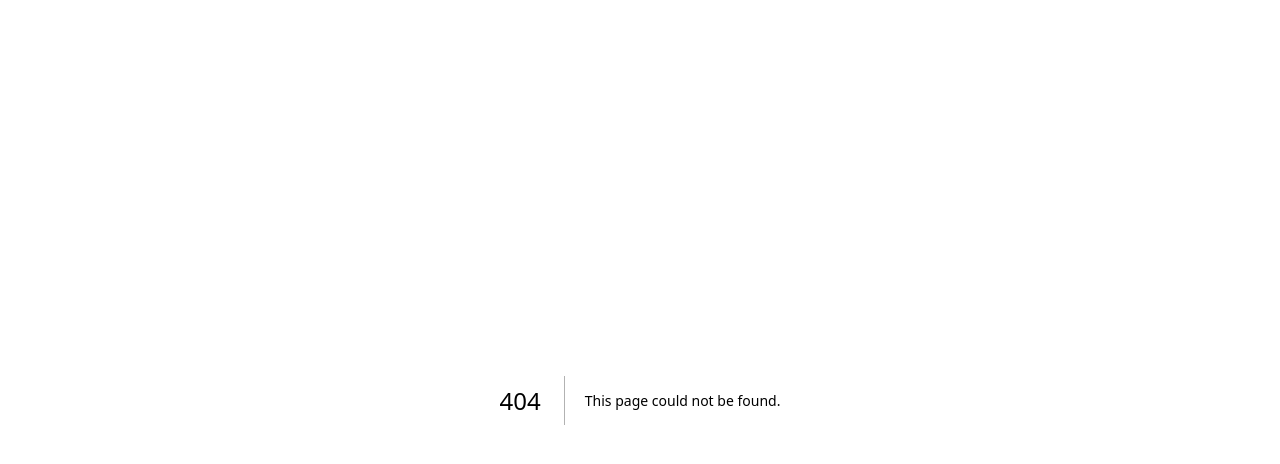
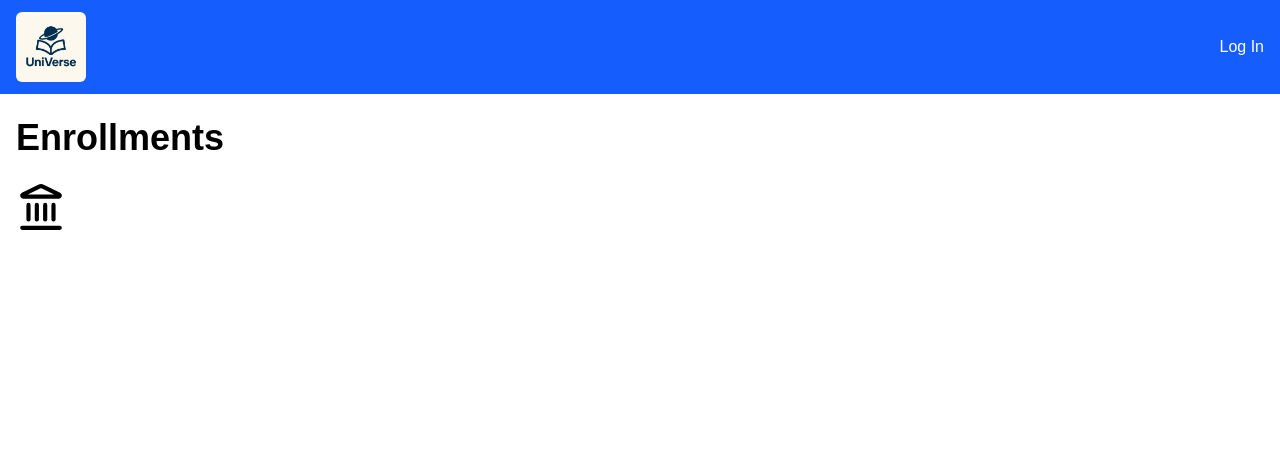
Before and after one commit to SibusiZW/UniVerse-portal, a Next.js app in the folder frontend/: page /dashboard/enrollments in a window 1280 px wide. Before the commit this address had no page. Shown: the top 464 px of the page. Built offline with nearby package versions, Linux system fonts and the light colour scheme.

Commit message:
feat: created bolierplate Enrollments Page and API route for enrollments

```diff
--- /dev/null
+++ b/frontend/app/api/enrollments/route.tsx
@@ -0,0 +1,10 @@
+import { NextResponse } from "next/server";
+
+export const GET = async () => {
+    const STUDENT_URL = "http://127.0.0.1:8000/enrollments/";
+    const res = await fetch(STUDENT_URL, { cache: 'no-store' });
+
+    const data = await res.json();
+
+    return NextResponse.json(data)
+}
--- a/frontend/app/dashboard/announcements/page.tsx
+++ b/frontend/app/dashboard/announcements/page.tsx
@@ -1,5 +1,7 @@
 "use client";
 import { useEffect, useState } from "react"
+import { useRouter } from "next/navigation";
+import { Newspaper } from "lucide-react";
 
 interface Announcement {
     id: number,
@@ -11,6 +13,8 @@ interface Announcement {
 
 export default function AnnouncementsPage() {
     const [announcements, setAnnouncements] = useState<Announcement[]>([]);
+    const [session, setSession] = useState(false);
+    const router = useRouter();
 
     useEffect(() => {
         fetch("http://localhost:3000/api/announcements")
@@ -18,9 +22,11 @@ export default function AnnouncementsPage() {
             .then(data => setAnnouncements(data))
     }, [])
 
+
     return (
         <div className="space-y-4">
             <h1 className="text-4xl font-semibold">University Announcements</h1>
+            <Newspaper size={50}/>
 
             <ul>
                 {
--- a/frontend/app/dashboard/courses/page.tsx
+++ b/frontend/app/dashboard/courses/page.tsx
@@ -1,5 +1,6 @@
 "use client";
 import { useState, useEffect } from "react";
+import { GraduationCap } from "lucide-react";
 
 interface Course {
     course_code: string,
@@ -16,11 +17,12 @@ export default function CoursesPage() {
         fetch("/api/courses")
             .then(res => res.json())
             .then(data => setCourses(data))
-    })
+    }, [])
 
     return (
         <div>
             <h1 className="text-4xl font-semibold mb-6">Courses Offered</h1>
+            <GraduationCap size={50} />
 
             <ul>
                 {courses.map(c =>
--- /dev/null
+++ b/frontend/app/dashboard/enrollments/page.tsx
@@ -0,0 +1,24 @@
+"use client";
+import { useState, useEffect } from "react";
+import { Landmark } from "lucide-react";
+
+export default function EnrollmentsPage() {
+    const [studentName, setStudentName] = useState("");
+
+    useEffect(() => {
+        const name = localStorage.getItem("username");
+
+        if (name) {
+            setStudentName(name);
+        }
+    });
+
+
+    return (
+        <div>
+            <h1 className="text-4xl font-semibold mb-6">Enrollments</h1>
+            <Landmark size={50} />
+
+        </div>
+    )
+}
--- a/frontend/app/dashboard/page.tsx
+++ b/frontend/app/dashboard/page.tsx
@@ -6,7 +6,7 @@ export default function DashboardMainPage() {
     const [username, setUsername] = useState("Guest");
 
     useEffect(() => {
-        const name = localStorage.getItem("username")
+        const name = localStorage.getItem("username");
 
         if (name) {
             setUsername(name);
```
